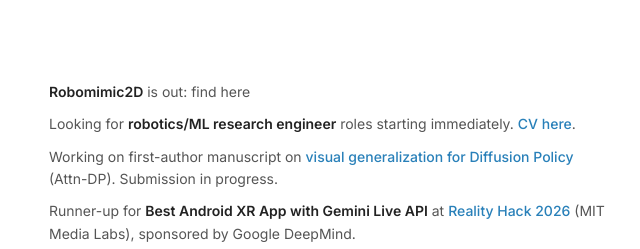
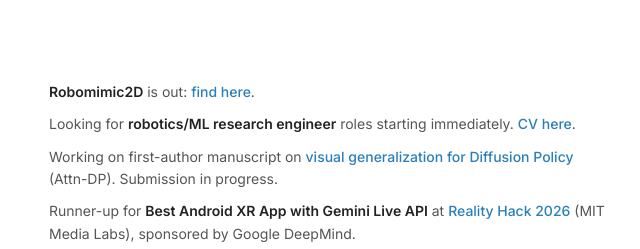
Before and after one commit to sakshi79/sakshi79.github.io, a plain HTML site: page index.html in a window 1280 px wide. Shown: the part 430-679 px from the top of the page, 421-1061 px from the left. Drawn offline with nearby package versions, Linux system fonts and the light colour scheme.

Commit message:
Fix news item link formatting in index.html

```diff
--- a/index.html
+++ b/index.html
@@ -55,7 +55,7 @@
 
       <div class="news-item">
         <span class="news-date">[Nov 2026]</span>
-        <span class="news-text"><strong>Robomimic2D</strong> is out: <a href="https://github.com/sakshi79/robomimic2d-site/blob/main/index.html"></a> find here</span>
+        <span class="news-text"><strong>Robomimic2D</strong> is out: <a href="https://github.com/sakshi79/robomimic2d-site/blob/main/index.html">find here</a>.</span>
       </div>
 
       <div class="news-item">
```
